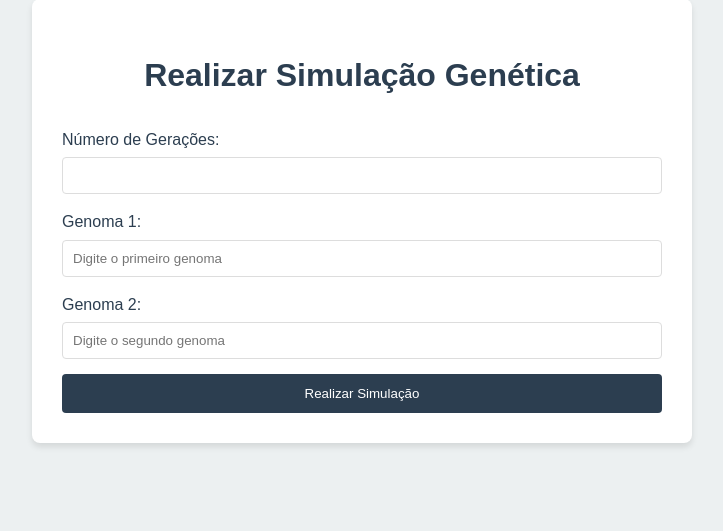
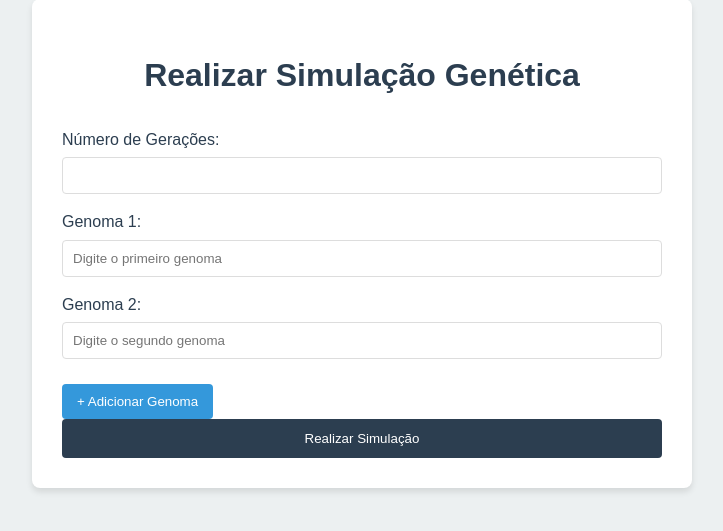
Before and after one commit to clr-cera/APOO-Final, a Django app: page / in a window 1280 px wide. Shown: the part 21-552 px from the top of the page, without its empty margins (278-1001 px from the left). Run offline with Django 5.2, Linux system fonts and the light colour scheme.

Commit message:
Botão pra adicionar genoma

```diff
--- a/simulacao/templates/realizar_simulacao.html
+++ b/simulacao/templates/realizar_simulacao.html
@@ -119,6 +119,8 @@
                 </div>
             </div>
 
+            <button type="button" class="add-genoma" onclick="addGenomaInput()">+ Adicionar Genoma</button>
+
             <button type="submit" class="submit-btn">Realizar Simulação</button>
         </form>
     </div>
```
